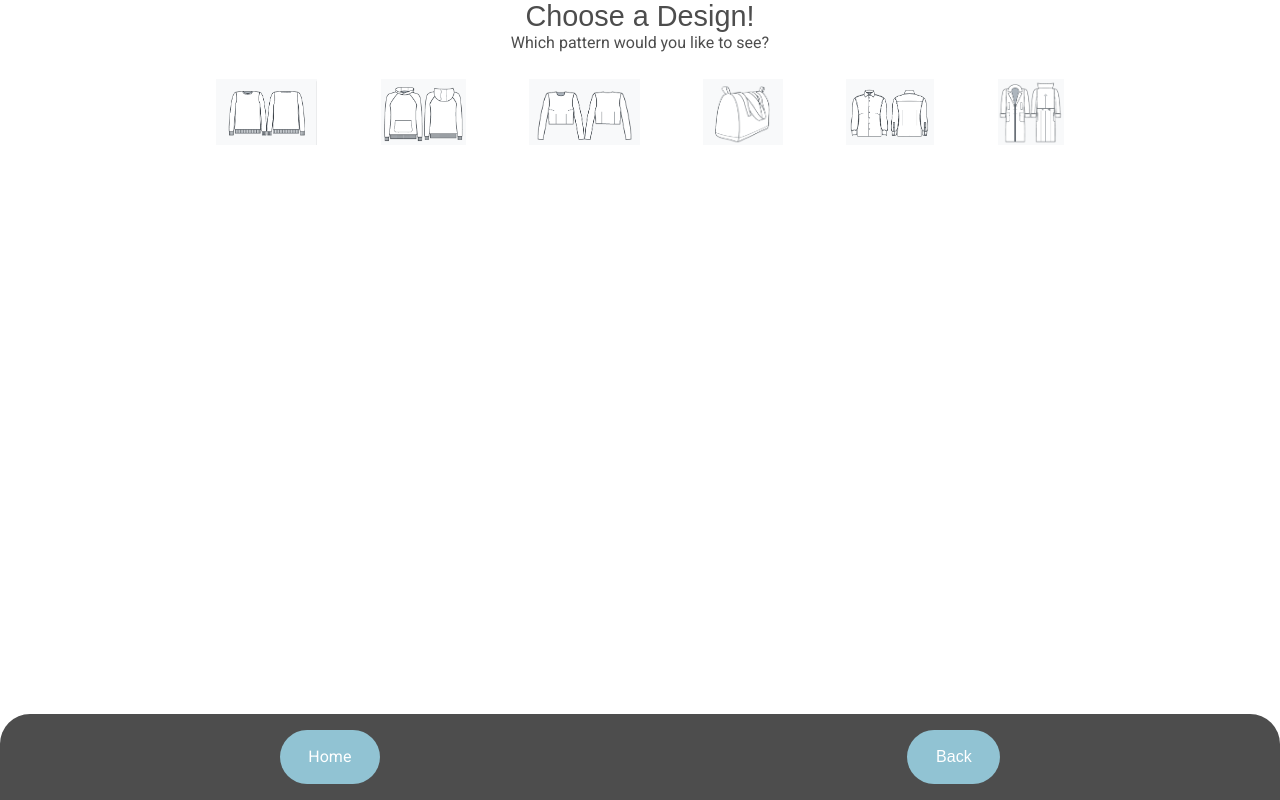
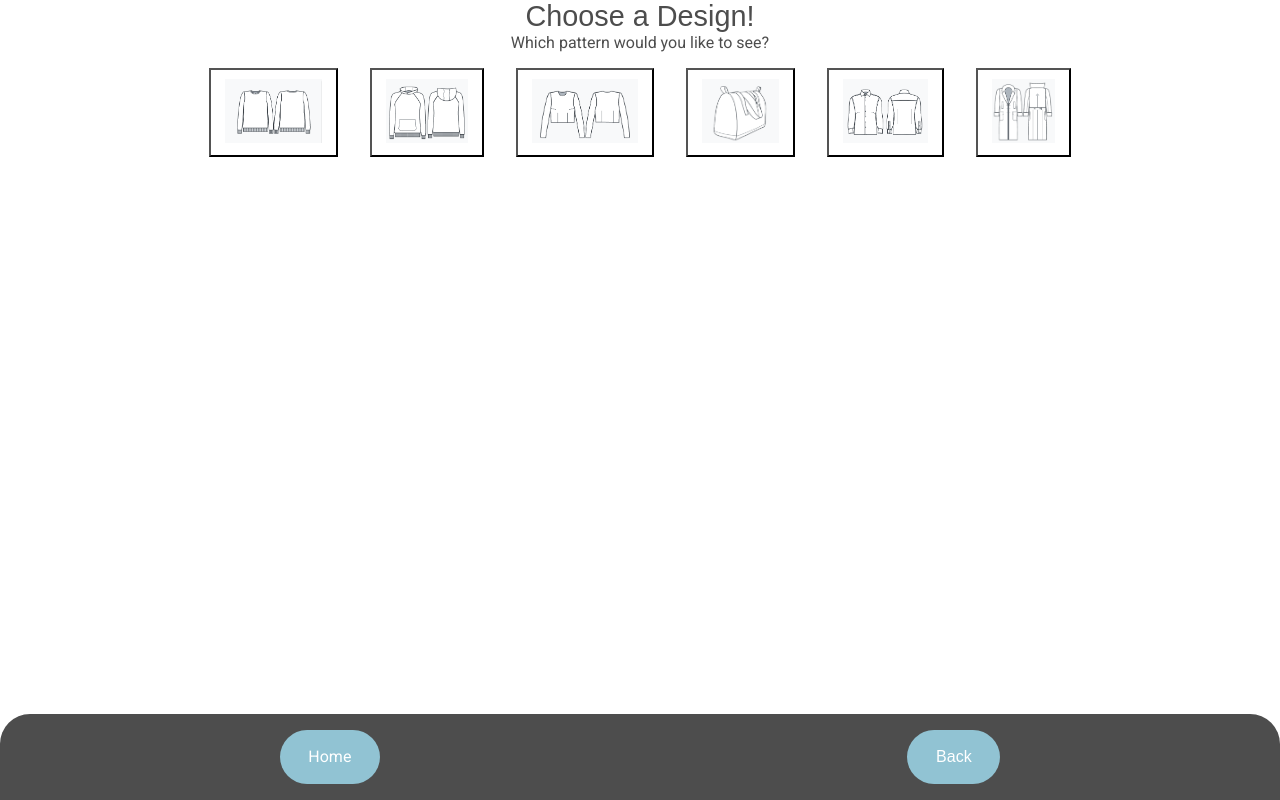
Before and after one commit to DNaunin/sewtable, a Next.js app: page /design in a window 1280 px wide. Built offline with nearby package versions, Linux system fonts and the light colour scheme; a web font is replaced by a local one.

Commit message:
💄 Refactor CSS of Design Page

```diff
--- a/pages/design.tsx
+++ b/pages/design.tsx
@@ -18,7 +18,7 @@ export default function Design() {
         </div>
         <button
           onClick={() => storeDesign("/pulliSven.png")}
-          className={styles.patternImage}
+          className={styles.designButton}
         >
           <img
             className={styles.patternImage}
@@ -27,7 +27,7 @@ export default function Design() {
           />
         </button>
         <button
-          className={styles.patternImage}
+          className={styles.designButton}
           onClick={() => storeDesign("/hoodie.png")}
         >
           <img
@@ -37,7 +37,7 @@ export default function Design() {
           />
         </button>
         <button
-          className={styles.patternImage}
+          className={styles.designButton}
           onClick={() => storeDesign("/shirt.png")}
         >
           <img
@@ -47,7 +47,7 @@ export default function Design() {
           />
         </button>
         <button
-          className={styles.patternImage}
+          className={styles.designButton}
           onClick={() => storeDesign("/bag.png")}
         >
           <img
@@ -57,7 +57,7 @@ export default function Design() {
           />
         </button>
         <button
-          className={styles.patternImage}
+          className={styles.designButton}
           onClick={() => storeDesign("/hemd.png")}
         >
           <img
@@ -67,7 +67,7 @@ export default function Design() {
           />
         </button>
         <button
-          className={styles.patternImage}
+          className={styles.designButton}
           onClick={() => storeDesign("/coat.png")}
         >
           <img
--- a/styles/Design.module.css
+++ b/styles/Design.module.css
@@ -5,19 +5,21 @@
 }
 
 .title {
-  grid-area: 1 / 1 / 2 / 3;
   font-size: 1.8rem;
   font-family: var(--font-family);
 }
 
 .subtitle {
-  grid-area: 2 / 1 / 3 / 3;
   font-size: 1rem;
 }
 
+.designButton {
+  background: none;
+  margin: 1rem;
+}
+
 .patternImage {
-  max-height: 5em;
+  max-height: 6em;
   background: none;
-  border: none;
-  margin: 0.8rem;
+  padding: 0.5rem;
 }
```
